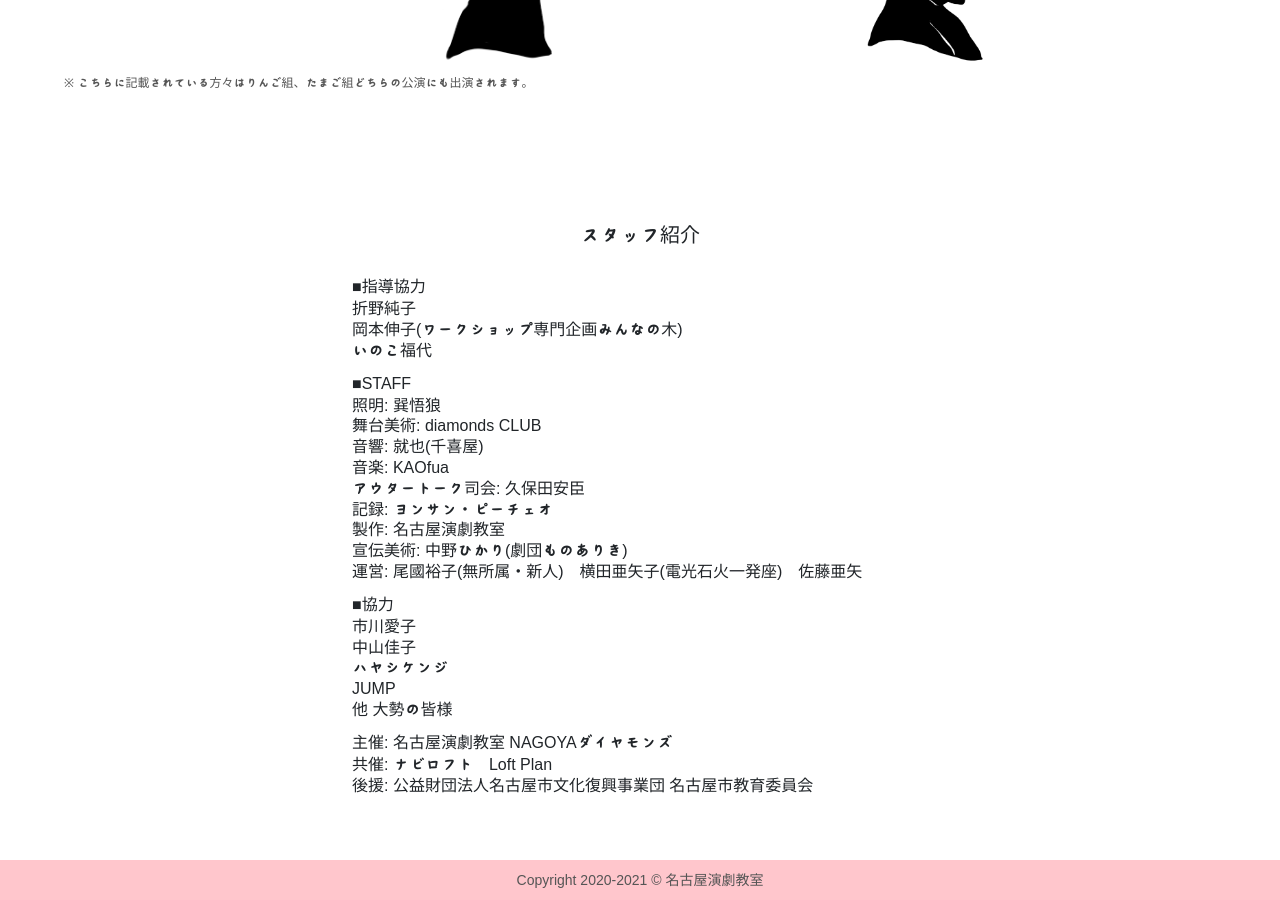
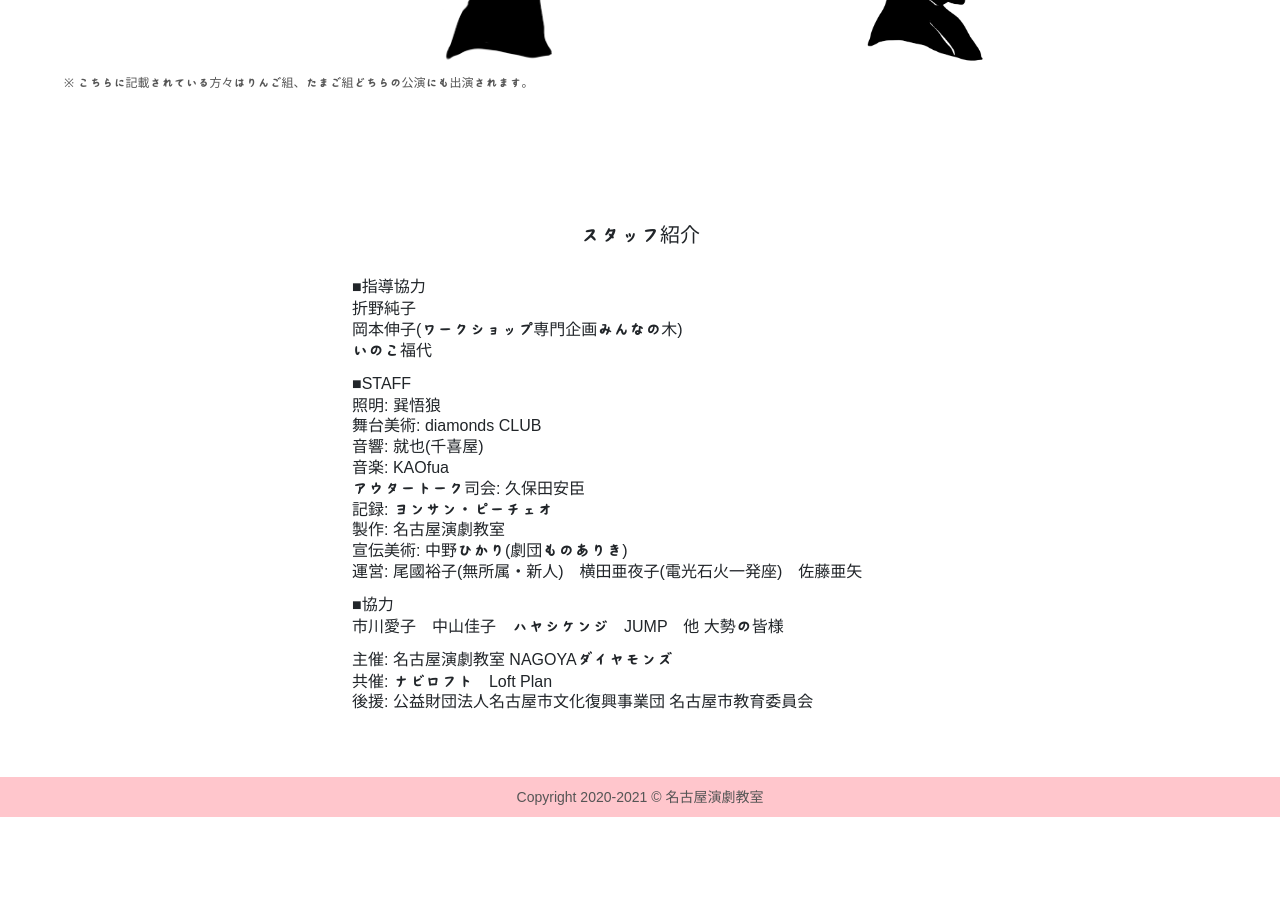
Before and after one commit to seiichiroito/snow-white, a Jekyll site: the page built from member.html, in a window 1280 px wide and 900 px high, scrolled down 1467 px. Built offline with Jekyll 4.4.1, drawn with Linux system fonts in a browser that asks for light colours; nearby versions of some CDN libraries; some web fonts are replaced; after the commit the page ends 2284 px from its top, so only the background shows below that.

Commit message:
Ver1.1
Fix some string notation

```diff
--- a/_includes/cast.html
+++ b/_includes/cast.html
@@ -35,7 +35,7 @@
               <div class="card">
                 <div class="card-body">
                   <h5 class="card-title">劇団</h5>
-                  <p class="card-text">Nagoyaダイヤモンズ</p>
+                  <p class="card-text">NAGOYAダイヤモンズ</p>
                 </div>
                 <img
                   src="{{ site.baseurl }}/assets/images/queen.png"
--- a/_includes/member_staff.html
+++ b/_includes/member_staff.html
@@ -16,14 +16,10 @@
         <p>記録: ヨンサン・ピーチェオ</p>
         <p>製作: 名古屋演劇教室</p>
         <p>宣伝美術: 中野ひかり(劇団ものありき)</p>
-        <p>運営: 尾國裕子(無所属・新人)　横田亜矢子(電光石火一発座)　佐藤亜矢</p>
+        <p>運営: 尾國裕子(無所属・新人)　横田亜夜子(電光石火一発座)　佐藤亜矢</p>
 
         <h2 class="member_staff--sub-title">■協力</h2>
-        <p>市川愛子</p>
-        <p>中山佳子</p>
-        <p>ハヤシケンジ</p>
-        <p>JUMP</p>
-        <p>他 大勢の皆様</p>
+        <p>市川愛子　中山佳子　ハヤシケンジ　JUMP　他 大勢の皆様</p>
 
         <h2 class="member_staff--sub-title">主催: 名古屋演劇教室 NAGOYAダイヤモンズ</h2>
         <p>共催: ナビロフト　Loft Plan</p>
```
